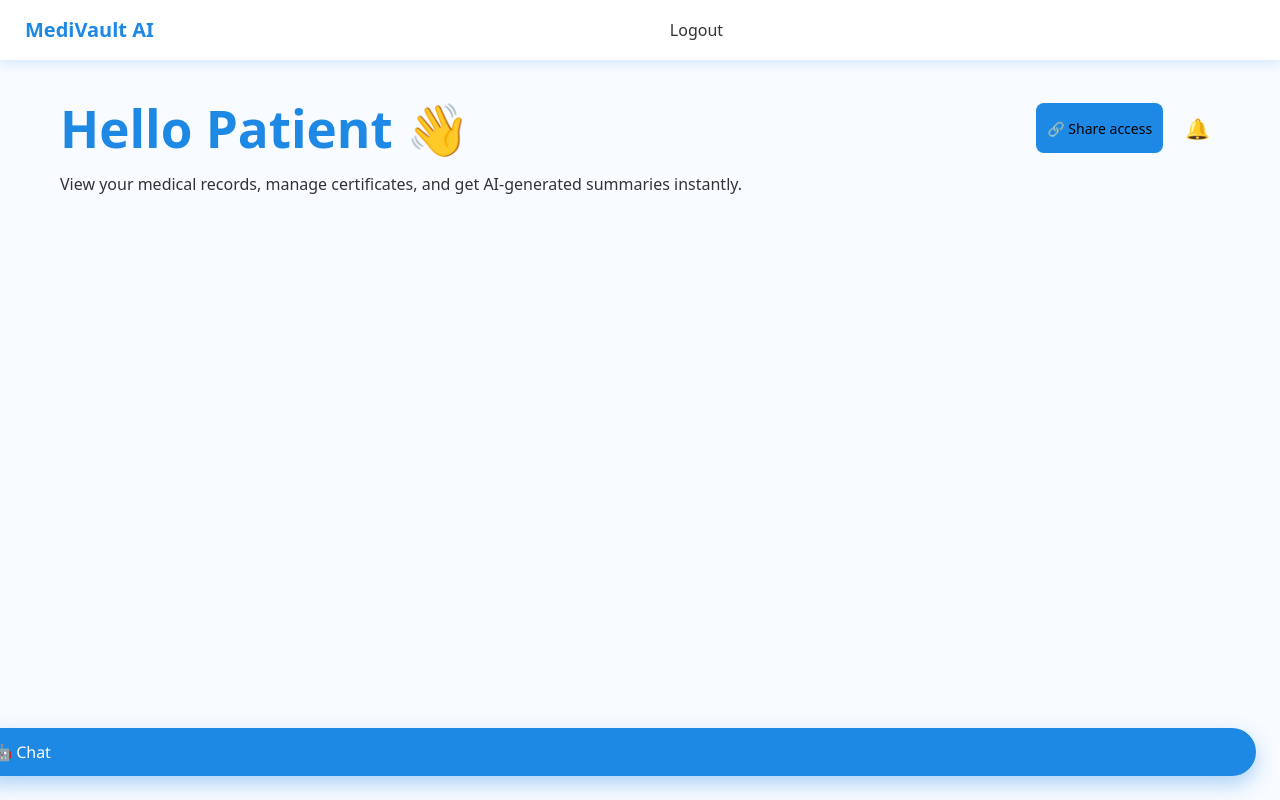
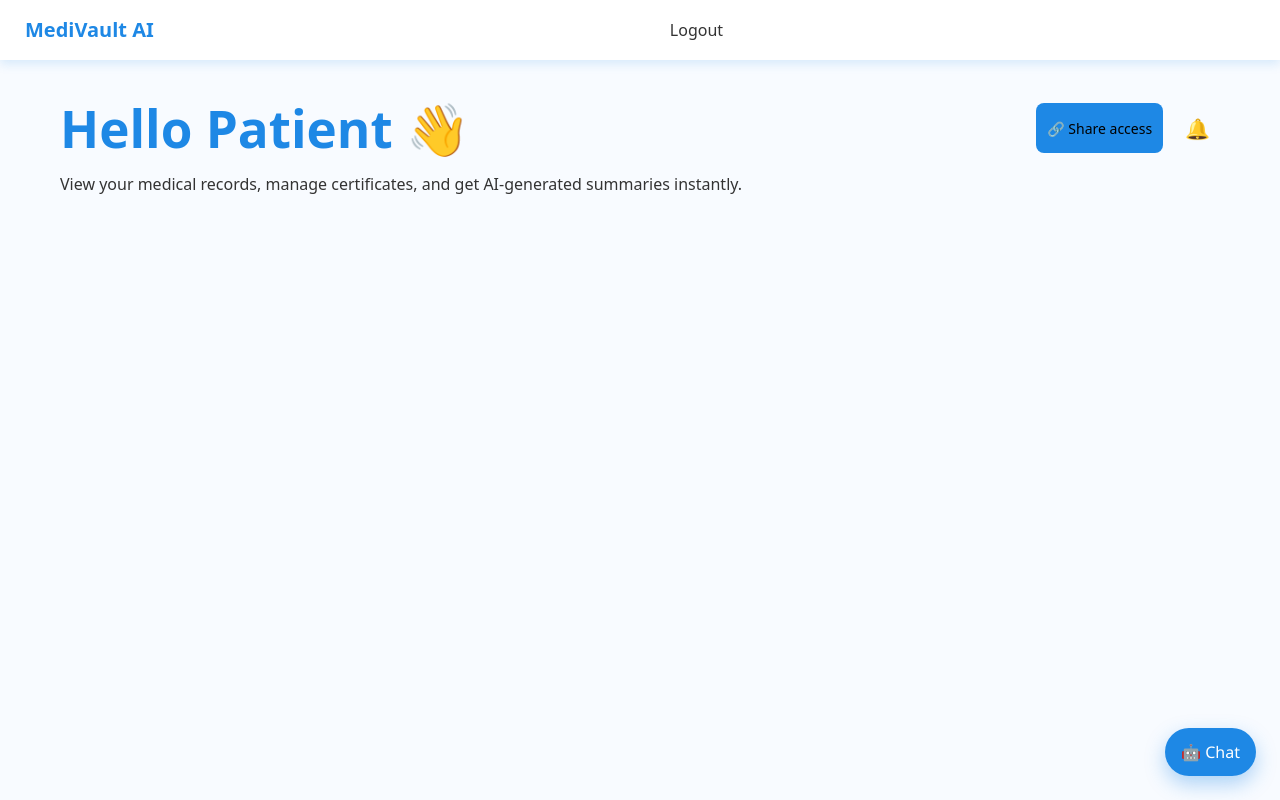
Before and after one commit to VookaKavyaSuma/MediVault.AI, a React (Vite) app: page /home in a window 1280 px wide. Built offline with nearby package versions, Linux system fonts and the light colour scheme; sample sign-in values are in the browser's storage.

Commit message:
Updated Chatbot css

```diff
--- a/src/components/Chatbot.jsx
+++ b/src/components/Chatbot.jsx
@@ -26,9 +26,19 @@ function Chatbot() {
 
   return (
     <div className={`chatbot-container ${open ? "open" : ""}`}>
-      <div className="chatbot-header" onClick={() => setOpen(!open)}>
-        🤖 Chat
+      <div className="chatbot-header">
+        <span onClick={() => setOpen(!open)}>🤖 Chat</span>
+
+        {open && (
+          <span
+            className="chatbot-close"
+            onClick={() => setOpen(false)}
+          >
+            ✕
+          </span>
+        )}
       </div>
+
 
       {open && (
         <div className="chatbot-body">
--- a/src/styles/Chatbot.css
+++ b/src/styles/Chatbot.css
@@ -5,9 +5,10 @@
   right: 24px;
   z-index: 9999;
   font-family: "Segoe UI", system-ui, sans-serif;
+  width: auto;
 }
 
-/* Chat button / header */
+/* Chat button / header (closed) */
 .chatbot-header {
   background: #1e88e5;
   color: white;
@@ -16,17 +17,18 @@
   cursor: pointer;
   font-weight: 500;
   box-shadow: 0 8px 20px rgba(30, 136, 229, 0.35);
-  display: flex;
+  display: inline-flex;   /* 🔑 IMPORTANT */
   align-items: center;
-  justify-content: space-between;
   gap: 10px;
-  width: auto;
+  white-space: nowrap;
 }
 
 /* Header when open */
 .chatbot-container.open .chatbot-header {
+  width: 360px;           /* 🔑 FIXED WIDTH */
   border-radius: 12px 12px 0 0;
-  width: 360px;
+  justify-content: space-between;
+  display: flex;
 }
 
 /* Close button */
@@ -34,16 +36,11 @@
   font-size: 18px;
   cursor: pointer;
   line-height: 1;
-  opacity: 0.9;
-}
-
-.chatbot-close:hover {
-  opacity: 1;
 }
 
 /* Chat body */
 .chatbot-body {
-  width: 360px;
+  width: 360px;           /* 🔑 FIXED WIDTH */
   height: 480px;
   background: white;
   border-radius: 0 0 12px 12px;
@@ -63,7 +60,7 @@
   flex-direction: column;
 }
 
-/* User message bubble */
+/* User bubble */
 .chatbot-messages .user {
   align-self: flex-end;
   background: #1e88e5;
@@ -73,10 +70,9 @@
   margin-bottom: 10px;
   max-width: 75%;
   font-size: 14px;
-  word-wrap: break-word;
 }
 
-/* Bot message bubble */
+/* Bot bubble */
 .chatbot-messages .bot {
   align-self: flex-start;
   background: #e3f2fd;
@@ -86,10 +82,9 @@
   margin-bottom: 10px;
   max-width: 75%;
   font-size: 14px;
-  word-wrap: break-word;
 }
 
-/* Input section */
+/* Input area */
 .chatbot-input {
   display: flex;
   padding: 10px;
@@ -106,11 +101,6 @@
   outline: none;
 }
 
-.chatbot-input input:focus {
-  border-color: #1e88e5;
-}
-
-/* Send button */
 .chatbot-input button {
   margin-left: 8px;
   background: #1e88e5;
@@ -119,10 +109,6 @@
   border-radius: 20px;
   padding: 8px 16px;
   cursor: pointer;
-}
-
-.chatbot-input button:hover {
-  background: #1565c0;
 }
 
 /* Scrollbar */
```
